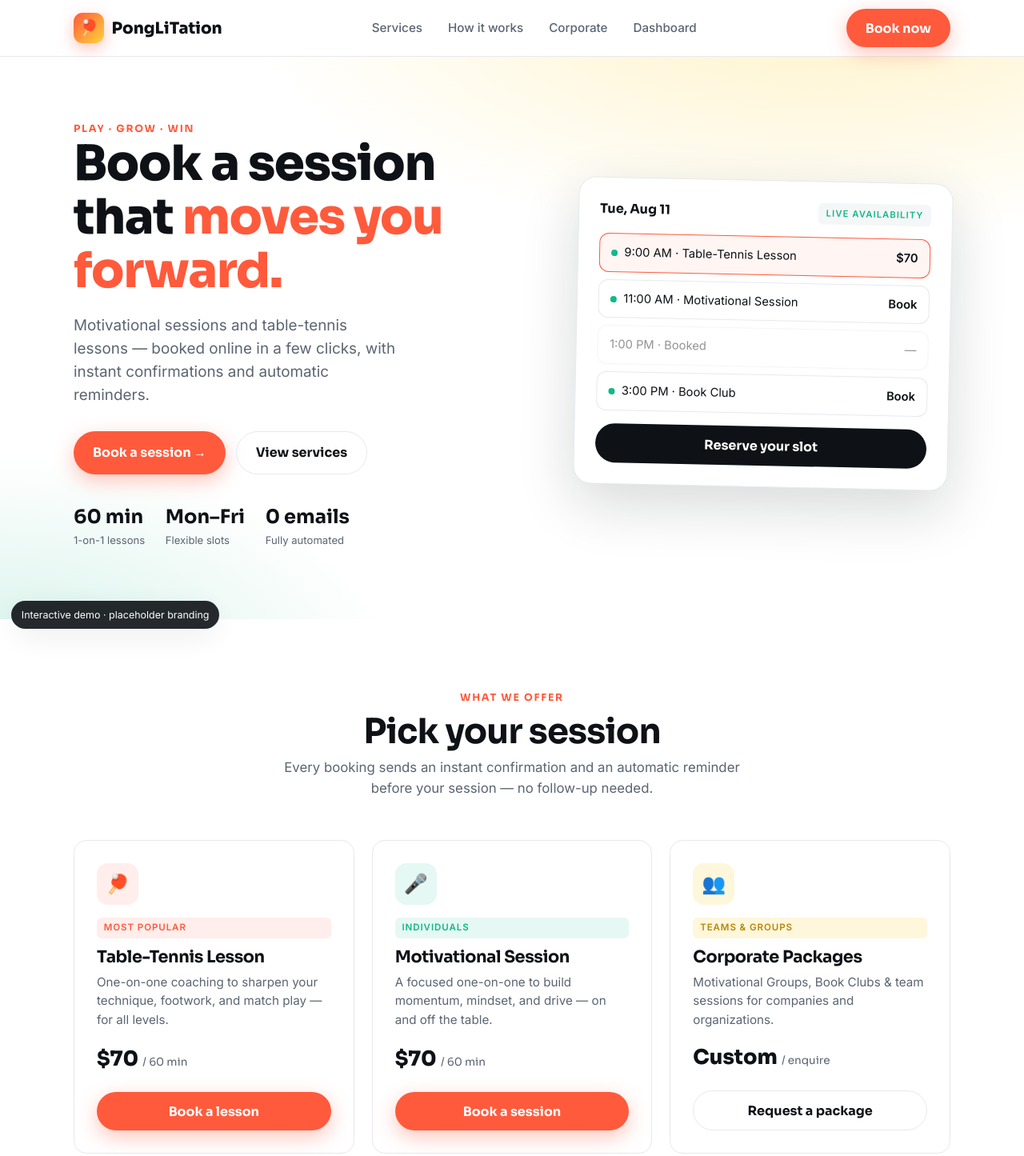
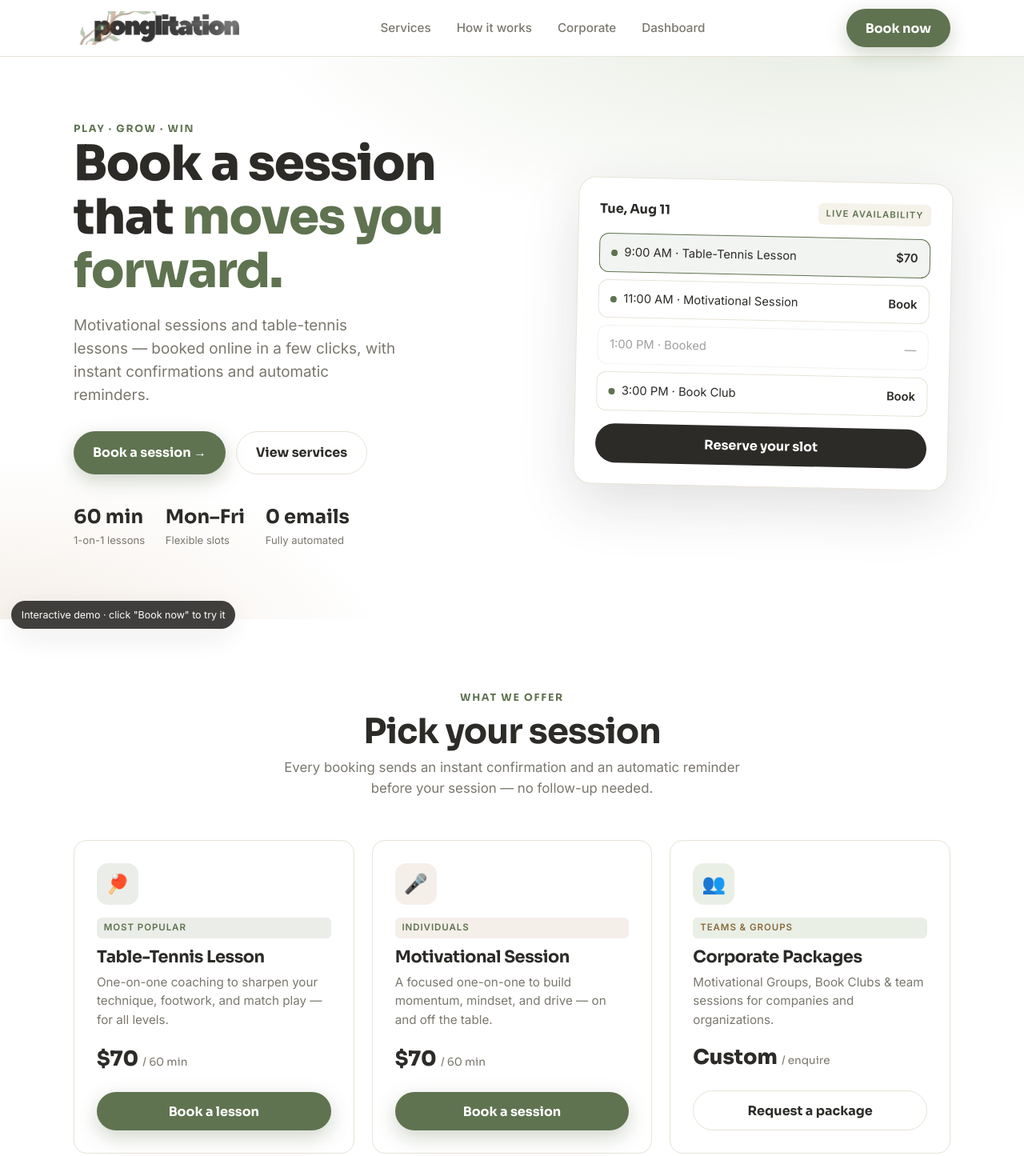
Before and after one commit to anirudhatalmale6-alt/ponglitation-booking-demo, a plain HTML site: page index.html in a window 1280 px wide. Shown: the top 1445 px of the page at 80% size. Drawn offline with Linux system fonts and the light colour scheme.

Commit message:
Rebrand to real PongLiTation botanical identity (logo + sage/cream palette)

```diff
--- a/index.html
+++ b/index.html
@@ -9,6 +9,9 @@
 <meta property="og:title" content="PongLiTation — Play. Grow. Win." />
 <meta property="og:description" content="Motivational sessions and table-tennis lessons. Book online in a few clicks." />
 <meta property="og:type" content="website" />
+<meta property="og:image" content="logo.png" />
+<link rel="icon" type="image/png" href="favicon.png" />
+<link rel="apple-touch-icon" href="favicon.png" />
 <link rel="preconnect" href="https://fonts.googleapis.com" />
 <link rel="preconnect" href="https://fonts.gstatic.com" crossorigin />
 <link href="https://fonts.googleapis.com/css2?family=Sora:wght@400;600;700;800&family=Inter:wght@400;500;600&display=swap" rel="stylesheet" />
@@ -24,18 +27,19 @@
 </script>
 <style>
 :root{
-  /* --- BRAND TOKENS (swap these for the real logo palette) --- */
-  --ink:#0e1116;
+  /* --- BRAND TOKENS · PongLiTation botanical palette --- */
+  --ink:#2c2b28;         /* charcoal wordmark */
   --paper:#ffffff;
-  --brand:#ff5a3c;       /* energetic paddle-orange */
-  --brand-2:#12b886;     /* table-green */
-  --accent:#ffd43b;      /* ball-yellow */
-  --muted:#5b6472;
-  --line:#e7e9ee;
-  --soft:#f5f6f8;
+  --brand:#5f7350;       /* deep sage / olive */
+  --brand-2:#c39a76;     /* tan branch */
+  --accent:#a9bd97;      /* soft sage leaf */
+  --muted:#7a776d;
+  --line:#e8e3d7;
+  --soft:#f5f2ea;        /* warm cream */
+  --cream:#f6f4f0;
   --radius:16px;
-  --shadow:0 10px 40px rgba(14,17,22,.08);
-  --shadow-lg:0 24px 70px rgba(14,17,22,.16);
+  --shadow:0 10px 40px rgba(44,43,40,.09);
+  --shadow-lg:0 24px 70px rgba(44,43,40,.15);
   --font:'Inter',system-ui,sans-serif;
   --display:'Sora','Inter',sans-serif;
 }
@@ -47,8 +51,8 @@ a{color:inherit;text-decoration:none}
 img{max-width:100%;display:block}
 .wrap{max-width:1140px;margin:0 auto;padding:0 22px}
 .btn{display:inline-flex;align-items:center;gap:.5rem;font-family:var(--display);font-weight:700;font-size:1rem;border:none;cursor:pointer;border-radius:999px;padding:.85rem 1.5rem;transition:transform .15s ease,box-shadow .15s ease,background .2s}
-.btn-primary{background:var(--brand);color:#fff;box-shadow:0 8px 24px rgba(255,90,60,.35)}
-.btn-primary:hover{transform:translateY(-2px);box-shadow:0 12px 30px rgba(255,90,60,.45)}
+.btn-primary{background:var(--brand);color:#fff;box-shadow:0 8px 24px rgba(95,115,80,.30)}
+.btn-primary:hover{transform:translateY(-2px);box-shadow:0 12px 30px rgba(95,115,80,.42)}
 .btn-ghost{background:transparent;color:var(--ink);border:1.5px solid var(--line)}
 .btn-ghost:hover{border-color:var(--ink)}
 .btn-dark{background:var(--ink);color:#fff}
@@ -58,9 +62,9 @@ img{max-width:100%;display:block}
 /* header */
 header{position:sticky;top:0;z-index:50;backdrop-filter:blur(12px);background:rgba(255,255,255,.82);border-bottom:1px solid var(--line)}
 .nav{display:flex;align-items:center;justify-content:space-between;height:70px}
-.logo{display:flex;align-items:center;gap:.6rem;font-family:var(--display);font-weight:800;font-size:1.25rem}
-.logo .mark{width:38px;height:38px;border-radius:11px;background:linear-gradient(135deg,var(--brand),var(--accent));display:grid;place-items:center;color:#fff;font-size:1.2rem;box-shadow:0 6px 18px rgba(255,90,60,.35)}
-.logo .mark span{transform:rotate(-8deg)}
+.logo{display:flex;align-items:center}
+.logo img{height:42px;width:auto}
+.foot-logo img{height:46px}
 .nav-links{display:flex;gap:2rem;align-items:center}
 .nav-links a{font-weight:500;color:var(--muted);font-size:.95rem}
 .nav-links a:hover{color:var(--ink)}
@@ -69,7 +73,7 @@ header{position:sticky;top:0;z-index:50;backdrop-filter:blur(12px);background:rg
 
 /* hero */
 .hero{position:relative;overflow:hidden;padding:76px 0 88px}
-.hero::before{content:"";position:absolute;inset:0;background:radial-gradient(1200px 500px at 80% -10%,rgba(255,212,59,.28),transparent 60%),radial-gradient(900px 500px at 0% 110%,rgba(18,182,134,.18),transparent 55%);z-index:-1}
+.hero::before{content:"";position:absolute;inset:0;background:radial-gradient(1200px 500px at 80% -10%,rgba(169,189,151,.30),transparent 60%),radial-gradient(900px 500px at 0% 110%,rgba(195,154,118,.20),transparent 55%);z-index:-1}
 .hero-grid{display:grid;grid-template-columns:1.1fr .9fr;gap:56px;align-items:center}
 .hero h1{font-size:clamp(2.4rem,5vw,3.8rem);font-weight:800}
 .hero h1 .hl{color:var(--brand)}
@@ -81,10 +85,10 @@ header{position:sticky;top:0;z-index:50;backdrop-filter:blur(12px);background:rg
 .trust span{font-size:.82rem;color:var(--muted)}
 .hero-card{background:#fff;border:1px solid var(--line);border-radius:22px;box-shadow:var(--shadow-lg);padding:26px;transform:rotate(1.2deg)}
 .hero-card .hc-top{display:flex;justify-content:space-between;align-items:center;margin-bottom:16px}
-.hero-card .hc-badge{font-size:.7rem;font-weight:700;letter-spacing:.1em;text-transform:uppercase;background:var(--soft);color:var(--brand-2);padding:.3rem .6rem;border-radius:6px}
+.hero-card .hc-badge{font-size:.7rem;font-weight:700;letter-spacing:.1em;text-transform:uppercase;background:var(--soft);color:var(--brand);padding:.3rem .6rem;border-radius:6px}
 .mini-slot{display:flex;justify-content:space-between;align-items:center;padding:.75rem .9rem;border:1px solid var(--line);border-radius:12px;margin-bottom:.55rem;font-size:.92rem}
-.mini-slot.on{border-color:var(--brand);background:rgba(255,90,60,.06)}
-.mini-slot .dot{width:8px;height:8px;border-radius:50%;background:var(--brand-2);display:inline-block;margin-right:.5rem}
+.mini-slot.on{border-color:var(--brand);background:rgba(95,115,80,.08)}
+.mini-slot .dot{width:8px;height:8px;border-radius:50%;background:var(--brand);display:inline-block;margin-right:.5rem}
 .mini-slot.off{opacity:.45}
 
 /* generic section */
@@ -114,7 +118,7 @@ section.pad{padding:84px 0}
 
 /* corporate band */
 .band{background:var(--ink);color:#fff;border-radius:26px;padding:52px;display:grid;grid-template-columns:1.2fr .8fr;gap:40px;align-items:center;overflow:hidden;position:relative}
-.band::after{content:"";position:absolute;right:-80px;top:-80px;width:320px;height:320px;border-radius:50%;background:radial-gradient(circle,rgba(255,212,59,.25),transparent 70%)}
+.band::after{content:"";position:absolute;right:-80px;top:-80px;width:320px;height:320px;border-radius:50%;background:radial-gradient(circle,rgba(169,189,151,.28),transparent 70%)}
 .band h2{font-size:2.2rem;margin-bottom:.7rem}
 .band p{color:#c7ccd6;font-size:1.02rem}
 .band ul{list-style:none;margin-top:1.2rem;display:flex;flex-direction:column;gap:.6rem}
@@ -127,10 +131,10 @@ section.pad{padding:84px 0}
 .dash-ui .bar{display:flex;gap:.5rem;margin-bottom:14px}
 .dash-ui .bar i{width:11px;height:11px;border-radius:50%;background:var(--line)}
 .dash-row{display:flex;justify-content:space-between;align-items:center;background:#fff;border:1px solid var(--line);border-radius:10px;padding:.7rem .9rem;margin-bottom:.5rem;font-size:.9rem}
-.dash-row .toggle{width:38px;height:22px;border-radius:999px;background:var(--brand-2);position:relative}
+.dash-row .toggle{width:38px;height:22px;border-radius:999px;background:var(--brand);position:relative}
 .dash-row .toggle::after{content:"";position:absolute;width:16px;height:16px;border-radius:50%;background:#fff;top:3px;right:3px}
 .feat{display:flex;gap:.8rem;margin-bottom:1.1rem}
-.feat .fic{flex:0 0 auto;width:38px;height:38px;border-radius:10px;background:rgba(255,90,60,.1);color:var(--brand);display:grid;place-items:center;font-size:1.1rem}
+.feat .fic{flex:0 0 auto;width:38px;height:38px;border-radius:10px;background:rgba(95,115,80,.13);color:var(--brand);display:grid;place-items:center;font-size:1.1rem}
 .feat h4{font-size:1.05rem;margin-bottom:.15rem}
 .feat p{color:var(--muted);font-size:.92rem}
 
@@ -157,7 +161,7 @@ footer{background:var(--soft);border-top:1px solid var(--line);padding:56px 0 30
 .step-sub{color:var(--muted);font-size:.9rem;margin-bottom:18px}
 .opt{border:1.5px solid var(--line);border-radius:12px;padding:14px 16px;margin-bottom:.7rem;cursor:pointer;display:flex;justify-content:space-between;align-items:center;transition:border .15s,background .15s}
 .opt:hover{border-color:var(--brand)}
-.opt.sel{border-color:var(--brand);background:rgba(255,90,60,.06)}
+.opt.sel{border-color:var(--brand);background:rgba(95,115,80,.08)}
 .opt b{font-family:var(--display)}
 .opt small{color:var(--muted);display:block;font-size:.82rem;margin-top:2px}
 .opt .p{font-family:var(--display);font-weight:700;color:var(--brand)}
@@ -186,7 +190,7 @@ footer{background:var(--soft);border-top:1px solid var(--line);padding:56px 0 30
 .modal-foot{display:flex;gap:.7rem;padding:18px 26px;border-top:1px solid var(--line);position:sticky;bottom:0;background:#fff}
 .modal-foot .btn{flex:1;justify-content:center}
 .confirm{text-align:center;padding:20px 6px}
-.confirm .check{width:74px;height:74px;border-radius:50%;background:var(--brand-2);color:#fff;display:grid;place-items:center;font-size:2.2rem;margin:0 auto 18px;animation:pop .4s ease}
+.confirm .check{width:74px;height:74px;border-radius:50%;background:var(--brand);color:#fff;display:grid;place-items:center;font-size:2.2rem;margin:0 auto 18px;animation:pop .4s ease}
 @keyframes pop{0%{transform:scale(.4);opacity:0}100%{transform:scale(1);opacity:1}}
 .confirm h3{font-size:1.5rem;margin-bottom:.5rem}
 .confirm p{color:var(--muted);margin-bottom:6px}
@@ -194,7 +198,7 @@ footer{background:var(--soft);border-top:1px solid var(--line);padding:56px 0 30
 .email-preview .eh{background:var(--soft);padding:10px 14px;font-size:.78rem;color:var(--muted);border-bottom:1px solid var(--line)}
 .email-preview .eb{padding:14px;font-size:.88rem}
 .email-preview .eb b{font-family:var(--display)}
-.notice{background:rgba(255,212,59,.16);border:1px solid rgba(255,212,59,.5);color:#7a5c00;font-size:.82rem;padding:.7rem .9rem;border-radius:10px;text-align:center}
+.notice{background:rgba(169,189,151,.20);border:1px solid rgba(169,189,151,.55);color:#55603f;font-size:.82rem;padding:.7rem .9rem;border-radius:10px;text-align:center}
 
 @media(max-width:900px){
   .hero-grid{grid-template-columns:1fr;gap:36px}
@@ -210,9 +214,8 @@ footer{background:var(--soft);border-top:1px solid var(--line);padding:56px 0 30
   .steps{grid-template-columns:1fr}
   .slots{grid-template-columns:repeat(2,1fr)}
   .trust{gap:1.1rem}
-  .nav .btn-primary{padding:.6rem 1rem;font-size:.9rem}
-  .logo{font-size:1.1rem}
-  .logo .mark{width:34px;height:34px}
+  .nav .btn-primary{padding:.55rem .95rem;font-size:.88rem}
+  .logo img{height:32px}
 }
 .demo-ribbon{position:fixed;bottom:14px;left:14px;z-index:60;background:var(--ink);color:#fff;font-size:.78rem;padding:.5rem .8rem;border-radius:999px;box-shadow:var(--shadow);opacity:.9}
 </style>
@@ -221,7 +224,7 @@ footer{background:var(--soft);border-top:1px solid var(--line);padding:56px 0 30
 
 <header>
   <div class="wrap nav">
-    <a class="logo" href="#top"><span class="mark"><span>🏓</span></span> PongLiTation</a>
+    <a class="logo" href="#top"><img src="logo-header.png" alt="PongLiTation" /></a>
     <nav class="nav-links">
       <a href="#services">Services</a>
       <a href="#how">How it works</a>
@@ -277,24 +280,24 @@ footer{background:var(--soft);border-top:1px solid var(--line);padding:56px 0 30
     </div>
     <div class="cards">
       <div class="card">
-        <div class="ic" style="background:rgba(255,90,60,.1);color:var(--brand)">🏓</div>
-        <span class="tag" style="background:rgba(255,90,60,.1);color:var(--brand)">Most popular</span>
+        <div class="ic" style="background:rgba(95,115,80,.13);color:var(--brand)">🏓</div>
+        <span class="tag" style="background:rgba(95,115,80,.13);color:var(--brand)">Most popular</span>
         <h3>Table-Tennis Lesson</h3>
         <p>One-on-one coaching to sharpen your technique, footwork, and match play — for all levels.</p>
         <div class="price">$70 <small>/ 60 min</small></div>
         <button class="btn btn-primary" onclick="openBooking('lesson')">Book a lesson</button>
       </div>
       <div class="card">
-        <div class="ic" style="background:rgba(18,182,134,.1);color:var(--brand-2)">🎤</div>
-        <span class="tag" style="background:rgba(18,182,134,.1);color:var(--brand-2)">Individuals</span>
+        <div class="ic" style="background:rgba(195,154,118,.16);color:var(--brand)">🎤</div>
+        <span class="tag" style="background:rgba(195,154,118,.16);color:var(--brand)">Individuals</span>
         <h3>Motivational Session</h3>
         <p>A focused one-on-one to build momentum, mindset, and drive — on and off the table.</p>
         <div class="price">$70 <small>/ 60 min</small></div>
         <button class="btn btn-primary" onclick="openBooking('motivation')">Book a session</button>
       </div>
       <div class="card">
-        <div class="ic" style="background:rgba(255,212,59,.18);color:#b8860b">👥</div>
-        <span class="tag" style="background:rgba(255,212,59,.18);color:#b8860b">Teams & groups</span>
+        <div class="ic" style="background:rgba(169,189,151,.24);color:#8a6b3f">👥</div>
+        <span class="tag" style="background:rgba(169,189,151,.24);color:#8a6b3f">Teams & groups</span>
         <h3>Corporate Packages</h3>
         <p>Motivational Groups, Book Clubs & team sessions for companies and organizations.</p>
         <div class="price">Custom <small>/ enquire</small></div>
@@ -371,7 +374,7 @@ footer{background:var(--soft);border-top:1px solid var(--line);padding:56px 0 30
   <div class="wrap">
     <div class="foot-grid">
       <div>
-        <a class="logo" href="#top"><span class="mark"><span>🏓</span></span> PongLiTation</a>
+        <a class="logo foot-logo" href="#top"><img src="logo-header.png" alt="PongLiTation" /></a>
         <p>Motivational sessions and table-tennis lessons for individuals and teams across the U.S.</p>
       </div>
       <div>
@@ -409,7 +412,7 @@ footer{background:var(--soft);border-top:1px solid var(--line);padding:56px 0 30
   </div>
 </div>
 
-<div class="demo-ribbon">Interactive demo · placeholder branding</div>
+<div class="demo-ribbon">Interactive demo · click "Book now" to try it</div>
 
 <script>
 document.getElementById('yr').textContent = '2026';
```
Also changed, not shown: favicon.png (added), logo-header.png (added), logo.png (added), 1 other file.
